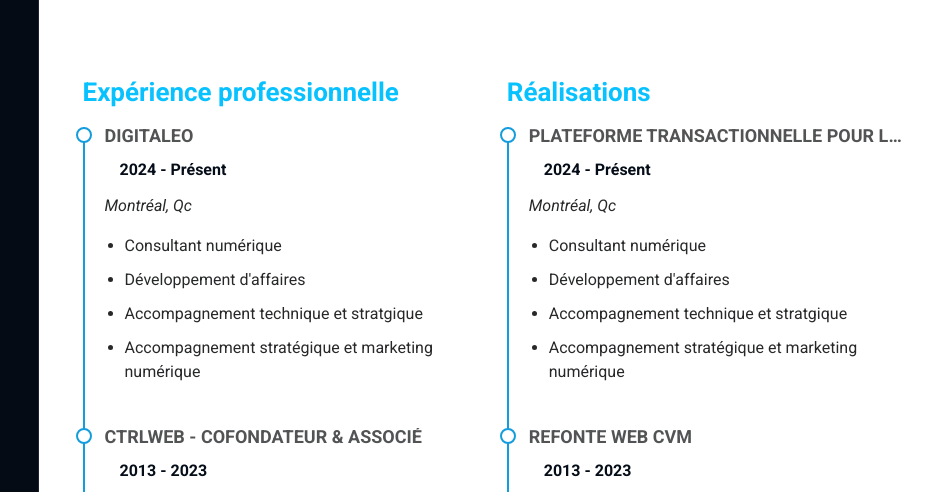
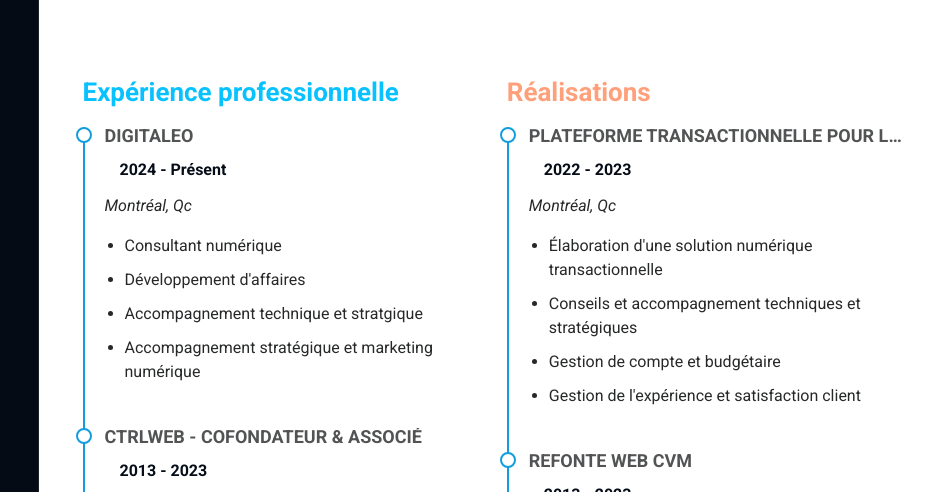
Before and after one commit to pulzur/cv-leo, a plain HTML site: page index.html in a window 1280 px wide. Shown: the part 285-777 px from the top of the page, 329-1280 px from the left. Drawn offline with Linux system fonts and the light colour scheme.

Commit message:
Update heading colors and fix content structure

```diff
--- a/index.html
+++ b/index.html
@@ -207,6 +207,10 @@
       border-radius: 3px;
       transition: width 0.3s ease;
     }
+
+    .resume-title.realisations {
+      color: #ffa07a !important;
+    }
   </style>
 
   <!-- =======================================================
@@ -333,16 +337,16 @@
 
           <div class="col-lg-6" data-aos="fade-up" data-aos-delay="100">
 
-            <h3 class="resume-title">Réalisations</h3>
+            <h3 class="resume-title realisations" style="color: #ffa07a !important;">Réalisations</h3>
             <div class="resume-item">
               <h4>Plateforme transactionnelle pour la FEEP</h4>
-              <h5>2024 - Présent</h5>
+              <h5>2022 - 2023</h5>
               <p><em>Montréal, Qc </em></p>
               <ul>
-                <li>Consultant numérique</li>
-                <li>Développement d'affaires</li>
-                <li>Accompagnement technique et stratgique</li>
-                <li>Accompagnement stratégique et marketing numérique</li>
+                <li>Élaboration d'une solution numérique transactionnelle</li>
+                <li>Conseils et accompagnement techniques et stratégiques</li>
+                <li>Gestion de compte et budgétaire </li>
+                <li>Gestion de l'expérience et satisfaction client</li>
               </ul>
             </div>
 
```
